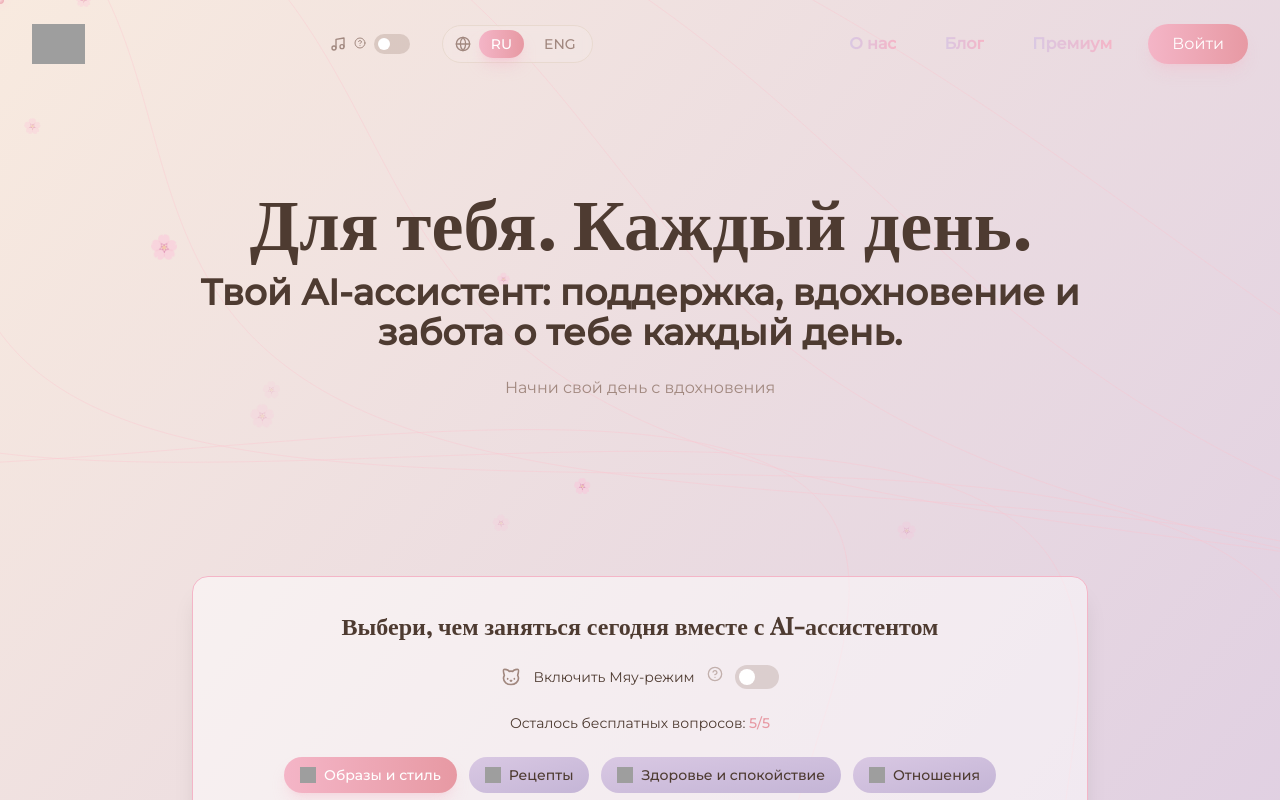
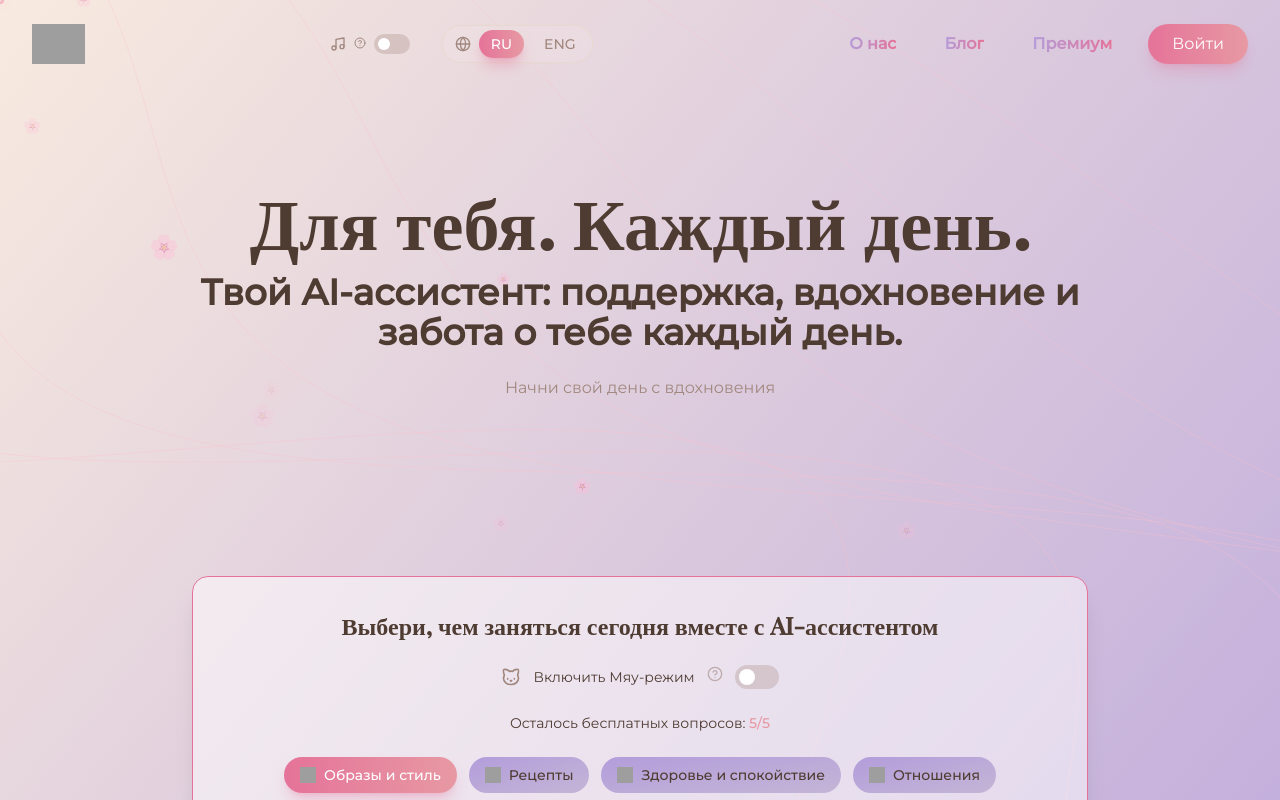
Before and after one commit to MERCY1912/StartPage_gen4, a React (Vite) app: page / in a window 1280 px wide. Shown: the top 800 px of the page. Built offline with nearby package versions, Linux system fonts and the light colour scheme; grey boxes are pictures that could not be loaded.

Commit message:
feat: make gradient colors more saturated

```diff
--- a/tailwind.config.js
+++ b/tailwind.config.js
@@ -7,10 +7,10 @@ export default {
         'background': '#F8EADF',
         'text-primary': '#4E3B31',
         'text-secondary': '#A1887F',
-        'primary': '#F4B5C7',
+        'primary': '#E57399',
         'accent': '#E799A3',
         'accent-vibrant': '#F43F5E',
-        'secondary': '#D9C8E3',
+        'secondary': '#B39DDB',
         'secondary-dark': '#C4B5D6',
         'border': '#E8D9CF',
       },
```
